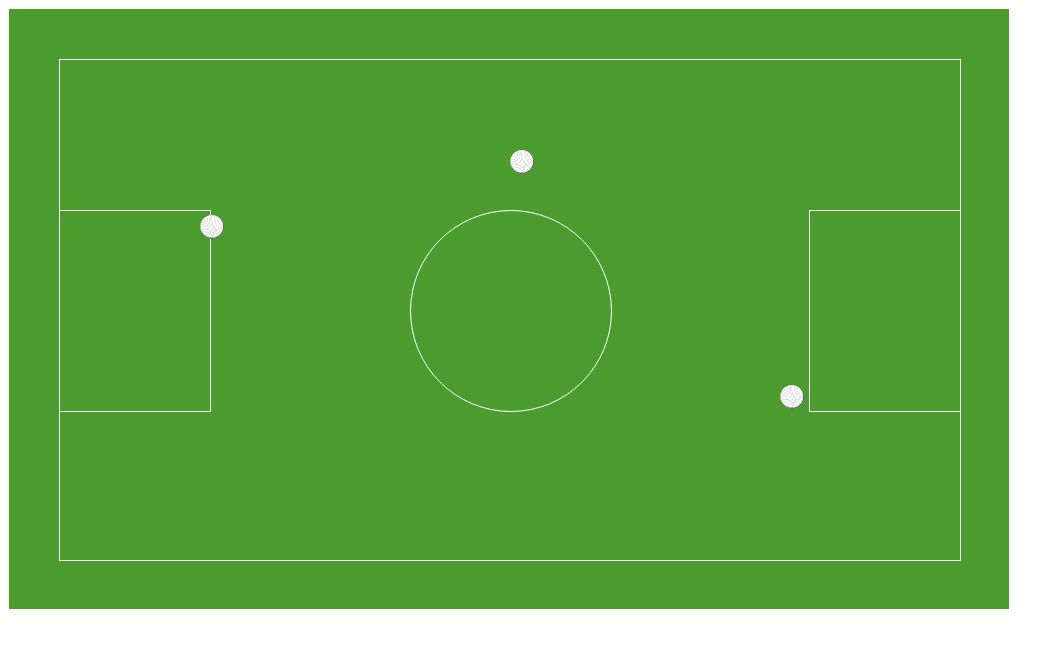
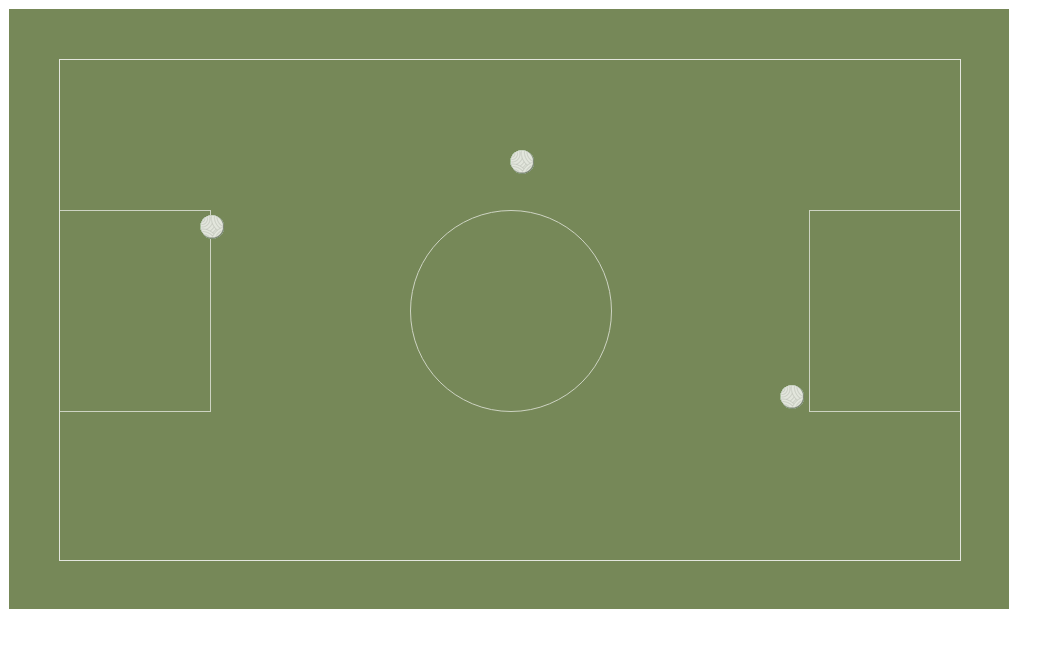
Before and after one commit to lisettecode/la-cancha, a plain HTML site: page index.html in a window 1280 px wide. Shown: the whole page, without its empty margins (0-1063 px from the left). Drawn offline with Linux system fonts and the light colour scheme; files that its build step writes are made by us from their sources.

Commit message:
Finalizado

```diff
--- a/css/main.css
+++ b/css/main.css
@@ -1,33 +1,34 @@
 /* Inserta tu CSS aqui */
 div {
 	border: 1px solid white;
-	background-color: #4B9C2E;
+	background-color: #556B2F;
+    opacity: 0.8;
 }
-.cancha {
+.Canchita {
 	width: 1000px;
 	height: 600px;
 }
-.linea {
+.Linea {
 	position: relative;
 	top: 50px;
 	left: 50px;
 	width: 900px;
 	height: 500px;
 }
-.arco {
+.Arco {
 	position: absolute;
 	width: 150px;
 	height: 200px;
 	top: 150px;
 }
-.izquierdo {
+.Izquierdo {
 	border-left: transparent;
 }
-.derecho {
+.Derecho {
     left: 749px;
     border-right: transparent;
 }
-.circulo {
+.Circulo {
 	position: absolute;
 	top: 150px;
 	left: 350px;
@@ -38,15 +39,15 @@ div {
 img {
 	position: absolute;
 }
-.bola-uno {
+.Pelota1 {
 	top: 155px;
 	left: 140px;
 }
-.bola-dos {
+.Pelota2 {
 	top: 90px;
 	left: 450px;
 }
-.bola-tres {
+.Pelota3 {
 	top: 325px;
 	left: 720px;
 }
--- a/index.html
+++ b/index.html
@@ -1,18 +1,18 @@
 <!DOCTYPE html>
 <html>
 	<head>
-		<link rel="stylesheet" type="text/css" href="main.css">
+		<link rel="stylesheet" type="text/css" href="css/main.css">
 	    <title>nuestras coders</title>
 	</head>
 	<body>
-		<div class="cancha">
-			<div class="linea">
-				<div class="arco izquierdo"></div>
-				<div class="circulo"></div>
-				<div class="arco derecho"></div>
-				<img src="img/bola.png" class="bola-uno">
-				<img src="img/bola.png" class="bola-dos">
-				<img src="img/bola.png" class="bola-tres">
+		<div class="Canchita">
+			<div class="Linea">
+				<div class="Arco Izquierdo"></div>
+				<div class="Circulo"></div>
+				<div class="Arco Derecho"></div>
+				<img src="img/bola.png" class="Pelota1">
+				<img src="img/bola.png" class="Pelota2">
+				<img src="img/bola.png" class="Pelota3">
 			</div>
 		</div>
 	</body>
```
